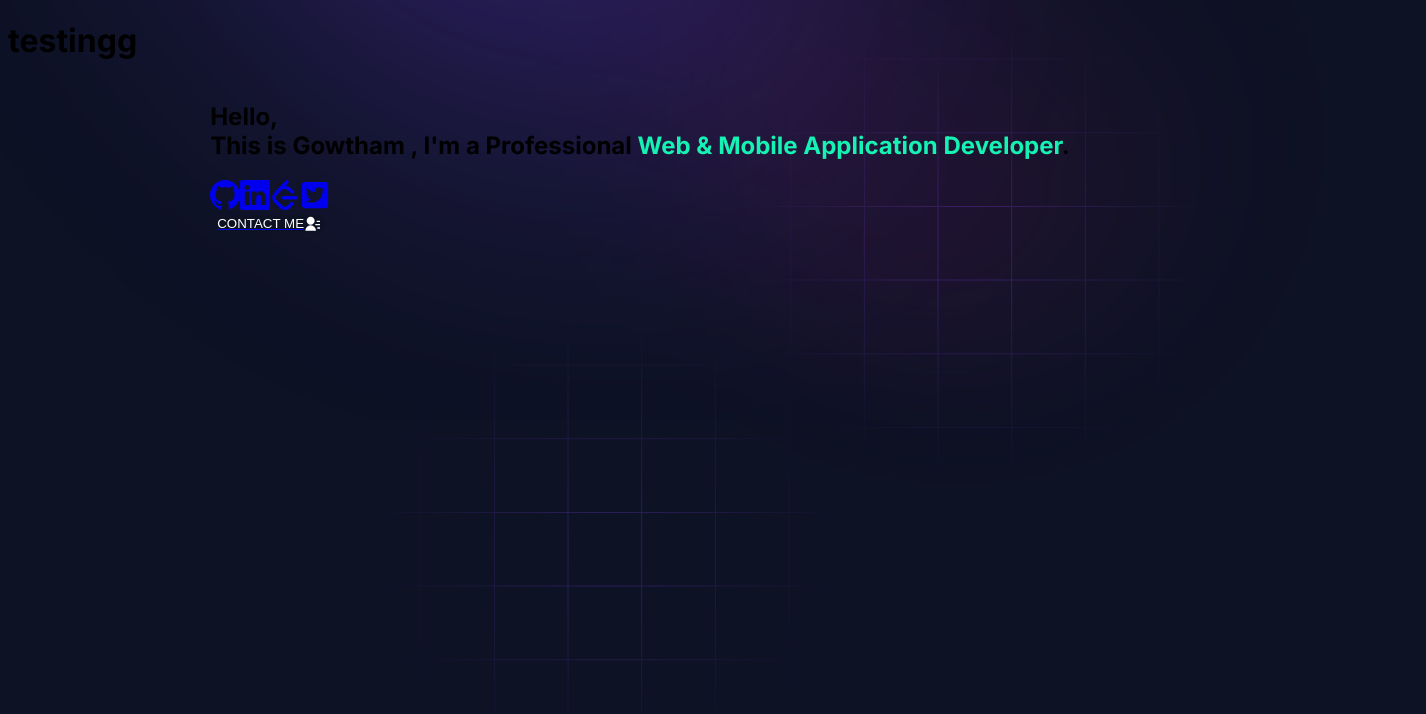
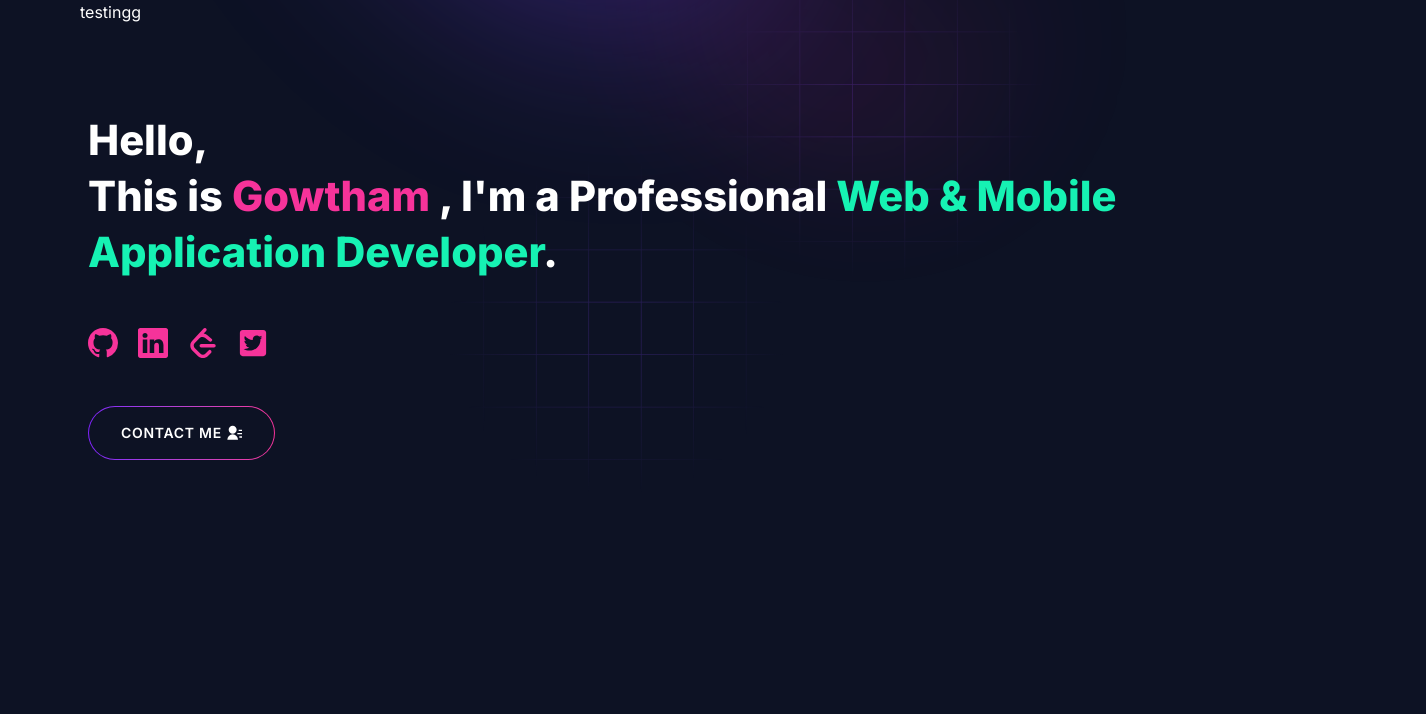
Before and after one commit to gowthamDevTech/gowtham_portfolio_1.2, a Next.js app: page / in a window 1280 px wide. Shown: the top 714 px of the page, 1426 px wide, since content can reach past the window. Built offline with nearby package versions, Linux system fonts and the light colour scheme.

Commit message:
tailwind deploy checking

```diff
--- /dev/null
+++ b/src/app/globals.css
@@ -0,0 +1,4 @@
+@import "tailwindcss";
+@tailwind base;
+@tailwind components;
+@tailwind utilities;
--- a/src/app/layout.js
+++ b/src/app/layout.js
@@ -7,6 +7,7 @@ import "react-toastify/dist/ReactToastify.css";
 // import Navbar from "./components/navbar";
 import "./css/card.scss";
 import "./css/globals.scss";
+import "./globals.css";
 const inter = Inter({ subsets: ["latin"] });
 
 // export const metadata = {
--- a/tailwind.config.js
+++ b/tailwind.config.js
@@ -1,9 +1,9 @@
 /** @type {import('tailwindcss').Config} */
 module.exports = {
   content: [
-    "./pages/**/*.{js,ts,jsx,tsx,mdx}",
-    "./components/**/*.{js,ts,jsx,tsx,mdx}",
-    "./app/**/*.{js,ts,jsx,tsx,mdx}",
+    "./src/pages/**/*.{js,ts,jsx,tsx,mdx}",
+    "./src/components/**/*.{js,ts,jsx,tsx,mdx}",
+    "./src/app/**/*.{js,ts,jsx,tsx,mdx}",
   ],
   theme: {
     extend: {
```
Also changed, not shown: package.json (+6 -6 lines), 1 other file (tests, documents, lock files or other folders).
